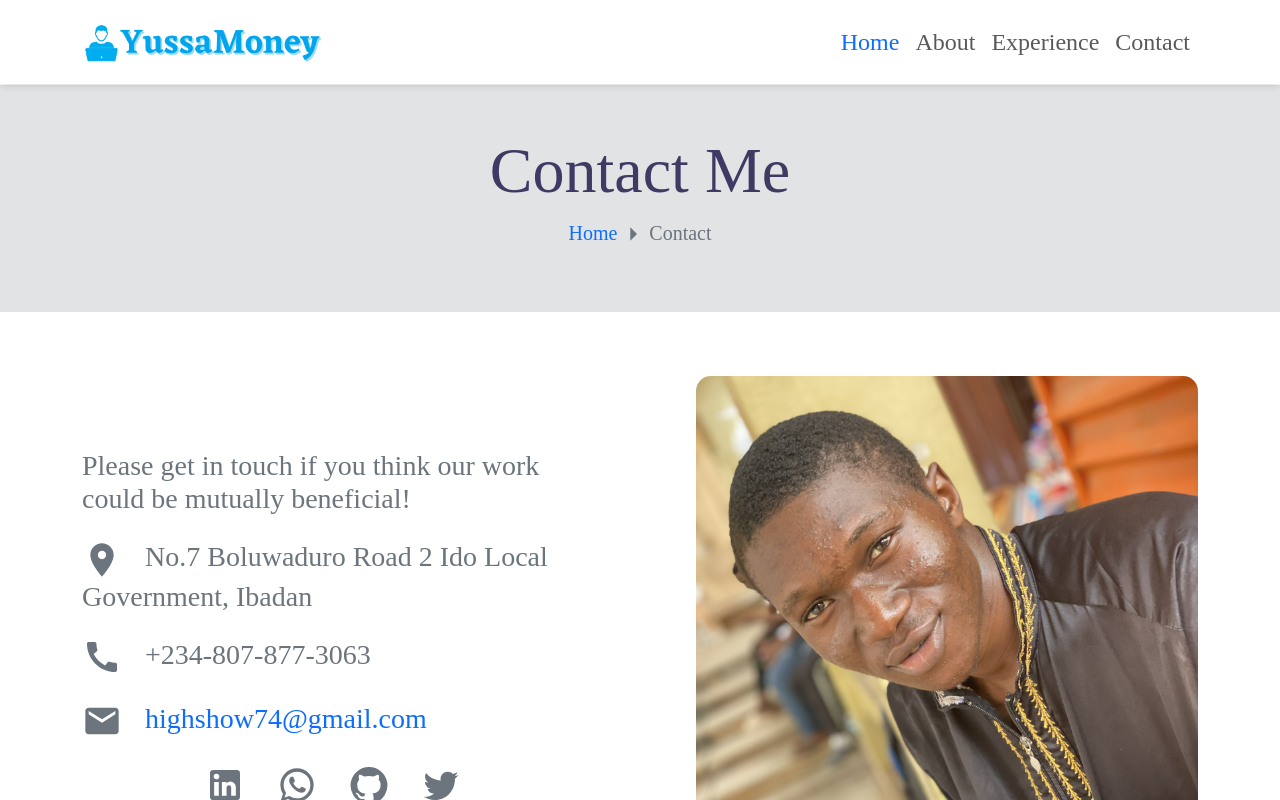
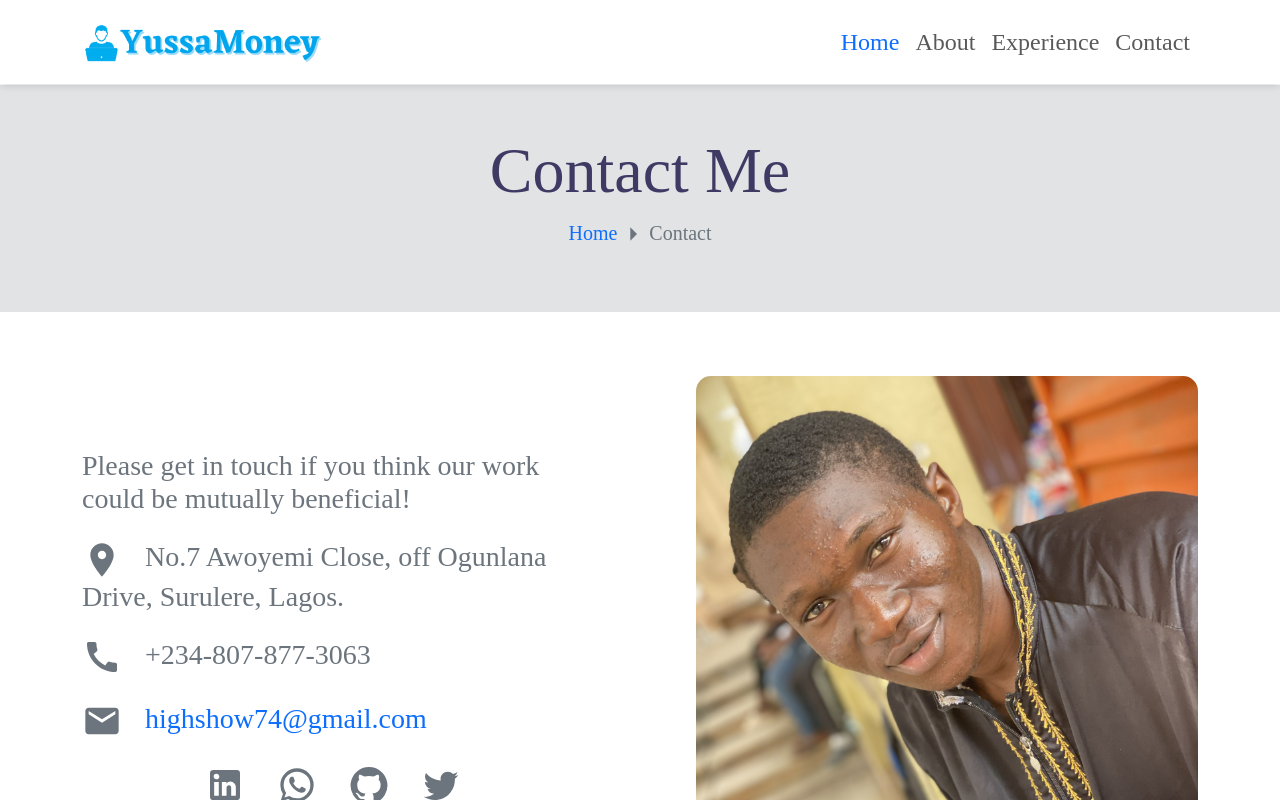
Before and after one commit to YussaMoney/Yussa-Portfolio, a React (Create React App) app: page /contact in a window 1280 px wide. Shown: the top 800 px of the page. Built offline with nearby package versions, Linux system fonts and the light colour scheme.

Commit message:
Update contact address and Twitter link

```diff
--- a/src/pages/Contact.js
+++ b/src/pages/Contact.js
@@ -38,7 +38,7 @@ export default function Contact() {
               <LocationOnIcon className="fs-1" />
               {' '}
               <span className="px-3">
-                No.7 Boluwaduro Road 2 Ido Local Government, Ibadan
+                No.7 Awoyemi Close, off Ogunlana Drive, Surulere, Lagos.
               </span>
             </h3>
             <h3 className="text-secondary bolder py-2">
@@ -86,7 +86,7 @@ export default function Contact() {
               <li className="nav-item">
                 <a
                   className="nav-link text-secondary"
-                  href="https://www.twitter.com/YussaMoney"
+                  href="https://www.twitter.com/0xyussa"
                 >
                   <TwitterIcon className="fs-1" />
                 </a>
```
